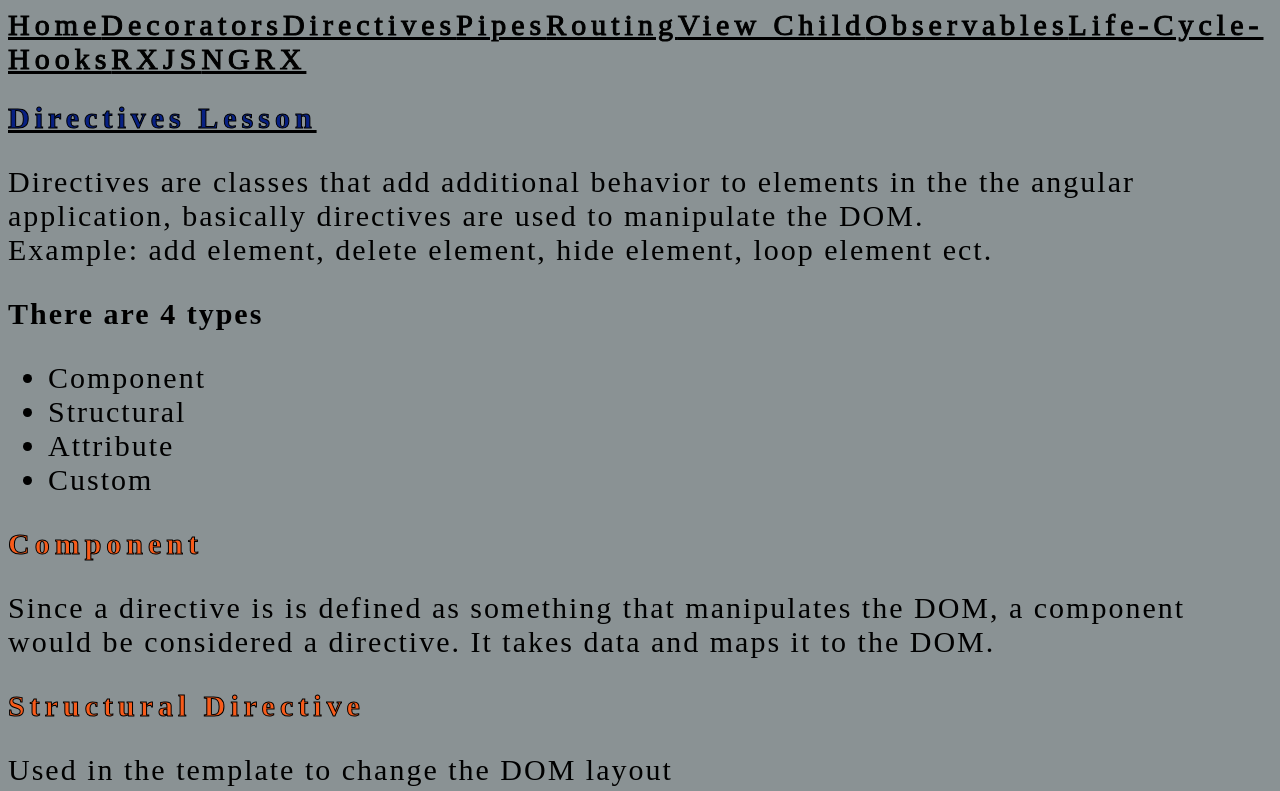
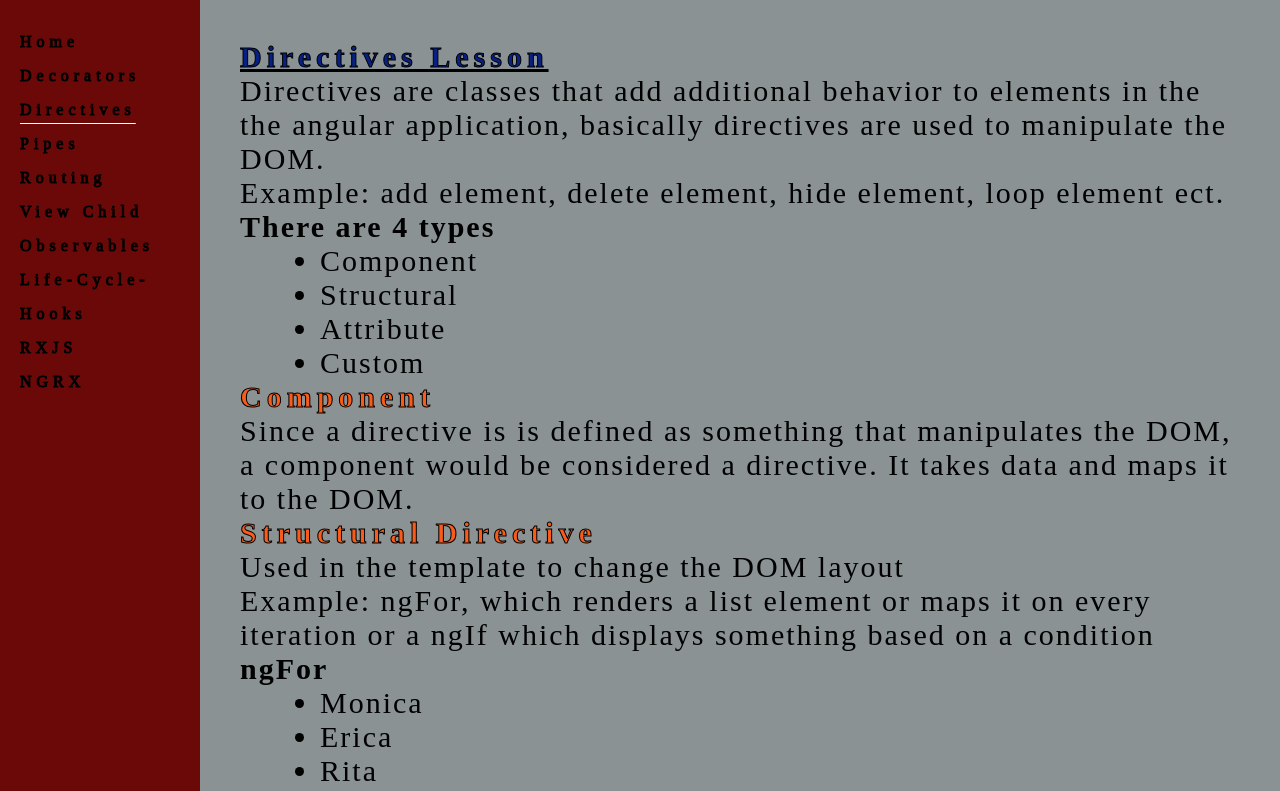
Before and after one commit to AaronMikeBonetti/Angular, an Angular app: page /directives in a window 1280 px wide. Shown: the top 791 px of the page. Built offline with nearby package versions, Linux system fonts and the light colour scheme.

Commit message:
8 | made nav colum

```diff
--- a/src/app/components/decorator-lesson/decorator-lesson-parent/decorator-lesson-parent.component.scss
+++ b/src/app/components/decorator-lesson/decorator-lesson-parent/decorator-lesson-parent.component.scss
@@ -0,0 +1,3 @@
+ul{
+    margin-left: 80px;
+}
--- a/src/app/components/directives-lesson/directives-lesson.component.html
+++ b/src/app/components/directives-lesson/directives-lesson.component.html
@@ -36,9 +36,9 @@
         </span>
       </p>
       <h3>ngFor</h3>
-      <div *ngFor="let name of names">
+      <ul *ngFor="let name of names">
         <li>{{ name }}</li>
-      </div>
+      </ul>
       <h3>ngIf</h3>
       <div *ngIf="!hidden">
         <span>HERE I AM</span>
--- a/src/app/components/directives-lesson/directives-lesson.component.scss
+++ b/src/app/components/directives-lesson/directives-lesson.component.scss
@@ -0,0 +1,3 @@
+ul{
+    margin-left: 80px;
+}
--- a/src/app/components/directives-lesson/directives-lesson.component.ts
+++ b/src/app/components/directives-lesson/directives-lesson.component.ts
@@ -21,7 +21,7 @@ export class DirectivesLessonComponent implements OnInit {
 
   hideText(){
     this.hidden = !this.hidden
-    !this.hidden ? this.buttonLabel = 'Hide' : this.buttonLabel = 'show';
+    !this.hidden ? this.buttonLabel = 'Hide' : this.buttonLabel = 'Show';
   }
 
 }
--- a/src/app/components/nav-bar/nav-bar.component.html
+++ b/src/app/components/nav-bar/nav-bar.component.html
@@ -1,14 +1,34 @@
 <header>
     <nav>
+        <li>
             <a routerLink="" routerLinkActive="active" [routerLinkActiveOptions]="{ exact: true }">Home</a>
+        </li>
+        <li>
             <a routerLink="decorators" routerLinkActive="active">Decorators</a>
+        </li>
+        <li>
             <a routerLink="directives" routerLinkActive="active">Directives</a>
+        </li>
+        <li>
             <a routerLink="pipes" routerLinkActive="active">Pipes</a>
+        </li>
+        <li>
             <a routerLink="routing" routerLinkActive="active">Routing</a>
+        </li>
+        <li>
             <a routerLink="view-child" routerLinkActive="active">View Child</a>
+        </li>
+        <li>
             <a routerLink="observables" routerLinkActive="active">Observables</a>
+        </li>
+        <li>
             <a routerLink="life-cycle-hooks" routerLinkActive="active">Life-Cycle-Hooks</a>
+        </li>
+        <li>
             <a routerLink="rxjs" routerLinkActive="active">RXJS</a>
+        </li>
+        <li>
             <a routerLink="ngrx" routerLinkActive="active">NGRX</a>
+        </li>
     </nav>
 </header>
--- a/src/app/components/nav-bar/nav-bar.component.scss
+++ b/src/app/components/nav-bar/nav-bar.component.scss
@@ -1,13 +1,42 @@
-div{
-    display: flex;
-    justify-content: space-between;
-    a{
-        padding: 4px;
-        font-size: 24px;
-        text-decoration: none;
-        -webkit-text-stroke: white 0.2px;
-    }
-    .active{
-        text-decoration: underline;
+header{
+    position: fixed;
+    nav{
+        position: absolute;
+        display: flex;
+        justify-content:flex-start;
+        flex-direction: column;
+        height: 100vh;
+        width: 200px;
+        padding: 20px;
+        background: rgb(107, 9, 9);
+        li{
+            list-style: none;
+            a{
+                padding: 15px 0;
+                font-size: 16px;
+                text-decoration: none;
+            }
+            a::after {
+                content: '';
+                position: absolute;
+                width: 50%;
+                height: 1px;
+                left: 20px;
+                margin-top: 35px;
+                background-color: rgb(255, 255, 255);
+                opacity: 0;
+                transition: opacity 300ms, transform 300ms;
+              }
+
+              a:hover::after,
+              a:focus::after {
+                opacity: 1;
+                transform: translate3d(0, 0.2em, 0);
+              }
+            .active{
+                text-decoration: underline white;
+                text-underline-offset: 8px;
+            }
+        }
     }
 }
--- a/src/app/components/ngrx-lesson/ngrx-lesson.component.html
+++ b/src/app/components/ngrx-lesson/ngrx-lesson.component.html
@@ -1 +1 @@
-<p>ngrx-lesson works!</p>
+<main>ngrx-lesson works!</main>
--- a/src/styles.scss
+++ b/src/styles.scss
@@ -15,8 +15,15 @@
     font-family: Woliu-font;
     font-size: 30px;
     font-family: cursive;
+    padding: 0;
+    margin: 0;
+    box-sizing: border-box;
 }
 body{
+    main{
+        padding: 40px;
+        margin-left: 200px;
+    }
     background-color: #8A9294;
     h1{
         color: #072083;
```
Lines whose indentation alone changed are shown as unchanged.
